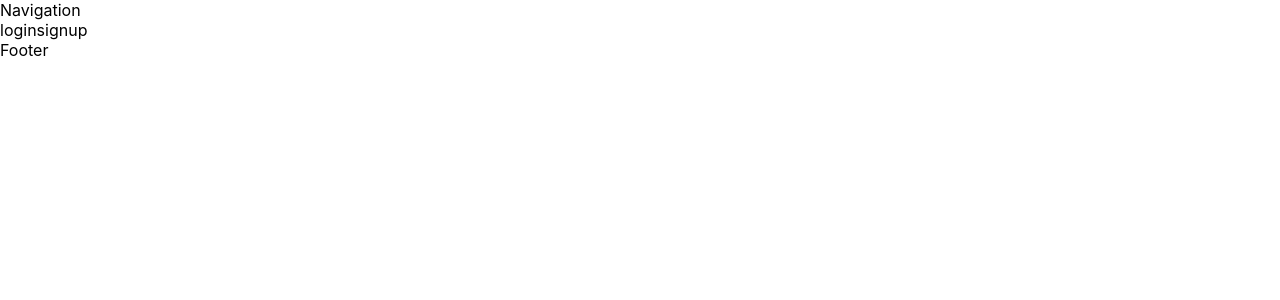
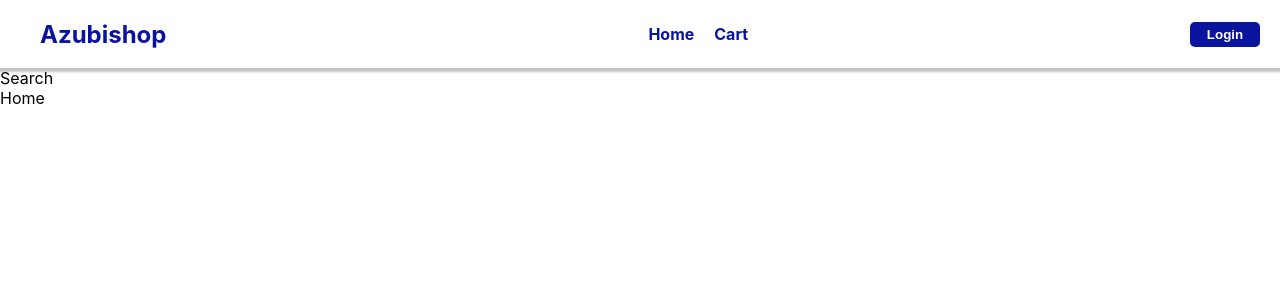
Before and after one commit to Azubi-Tango-Team/Azubi-shop, a React (Create React App) app: page / in a window 1280 px wide. Shown: the top 300 px of the page. Built offline with nearby package versions, Linux system fonts and the light colour scheme.

Commit message:
added styling to nav bar

```diff
--- a/package.json
+++ b/package.json
@@ -6,9 +6,13 @@
     "@testing-library/jest-dom": "^5.16.5",
     "@testing-library/react": "^13.4.0",
     "@testing-library/user-event": "^13.5.0",
+    "components": "^0.1.0",
     "react": "^18.2.0",
     "react-dom": "^18.2.0",
+    "react-icons": "^4.8.0",
+    "react-router-dom": "^6.9.0",
     "react-scripts": "5.0.1",
+    "styled": "^1.0.0",
     "web-vitals": "^2.1.4"
   },
   "scripts": {
--- a/src/App.css
+++ /dev/null
@@ -1,38 +0,0 @@
-.App {
-  text-align: center;
-}
-
-.App-logo {
-  height: 40vmin;
-  pointer-events: none;
-}
-
-@media (prefers-reduced-motion: no-preference) {
-  .App-logo {
-    animation: App-logo-spin infinite 20s linear;
-  }
-}
-
-.App-header {
-  background-color: #282c34;
-  min-height: 100vh;
-  display: flex;
-  flex-direction: column;
-  align-items: center;
-  justify-content: center;
-  font-size: calc(10px + 2vmin);
-  color: white;
-}
-
-.App-link {
-  color: #61dafb;
-}
-
-@keyframes App-logo-spin {
-  from {
-    transform: rotate(0deg);
-  }
-  to {
-    transform: rotate(360deg);
-  }
-}
--- a/src/App.js
+++ b/src/App.js
@@ -1,15 +1,14 @@
 import React from "react";
-import './App.css';
-import Footer from "./common/Footer";
 import Navigation from "./common/Navigation";
-import Loginsignup from'./pages/Loginsignup';
+import Search from "./common/Search";
+import Home from'./pages/Home';
 
 function App() {
   return (
     <>
     <Navigation/>
-    <Loginsignup/>
-    <Footer/>
+    <Search/>
+    <Home/>
     </>
   );
 }
--- a/src/common/Footer.jsx
+++ /dev/null
@@ -1,9 +0,0 @@
-import React from 'react'
-
-function Footer() {
-  return (
-    <div>Footer</div>
-  )
-}
-
-export default Footer
--- a/src/common/Navigation.jsx
+++ b/src/common/Navigation.jsx
@@ -1,9 +1,25 @@
-import React from 'react'
+import React from "react";
+import "./nav.css";
 
 function Navigation() {
   return (
-    <div>Navigation</div>
-  )
+    <>
+      <div className="navigation">
+        <a href="/" className="brandname">
+          Azubishop
+        </a>
+        <ul>
+          <li>
+            <a href="/Home">Home</a>{" "}
+          </li>
+          <li>
+            <a href="/Cart">Cart</a>{" "}
+          </li>
+        </ul>
+        <button className="login">Login</button>
+      </div>
+    </>
+  );
 }
 
-export default Navigation
+export default Navigation;
--- /dev/null
+++ b/src/common/Search.jsx
@@ -0,0 +1,9 @@
+import React from 'react'
+
+function Search() {
+  return (
+    <div>Search</div>
+  )
+}
+
+export default Search
--- /dev/null
+++ b/src/common/nav.css
@@ -0,0 +1,52 @@
+.navigation {
+
+    display: flex;
+    justify-content: space-between;
+    align-items: center;
+    color: rgb(36, 56, 233);
+    background-color: rgb(255, 255, 255);
+    height: 60 px;
+    width: 100%;
+    padding: 0.5rem 0rem;
+    box-shadow: 0 2px 2px 2px rgba(9, 9, 9, 0.23);
+}
+.brandname{
+    font-size: 24px;
+    font-weight: bold;
+    padding-left: 40px;
+
+
+}
+ul{
+    display: flex;
+    list-style: none;
+}
+li{
+    margin-right: 20px;
+}
+li:last-child {
+    margin-right: 0;
+  }
+
+  a {
+    color: #09139e; /* Change this to your desired font color */
+    text-decoration: none;
+    font-weight: bold;
+  }
+  a :hover{
+    color: grey;
+  }
+
+.login{
+    background-color:  #09139e;
+    color: white;
+    border-radius: 5px;
+   width: 70px;
+    padding: 5px;
+    border: 0px;
+    cursor: pointer;
+    font-weight: bold;
+    margin-right: 20px;
+}.login :hover{
+    background-color: #4a50a2;
+}
```
Also changed, not shown: 1 other file (tests, documents, lock files or other folders).
